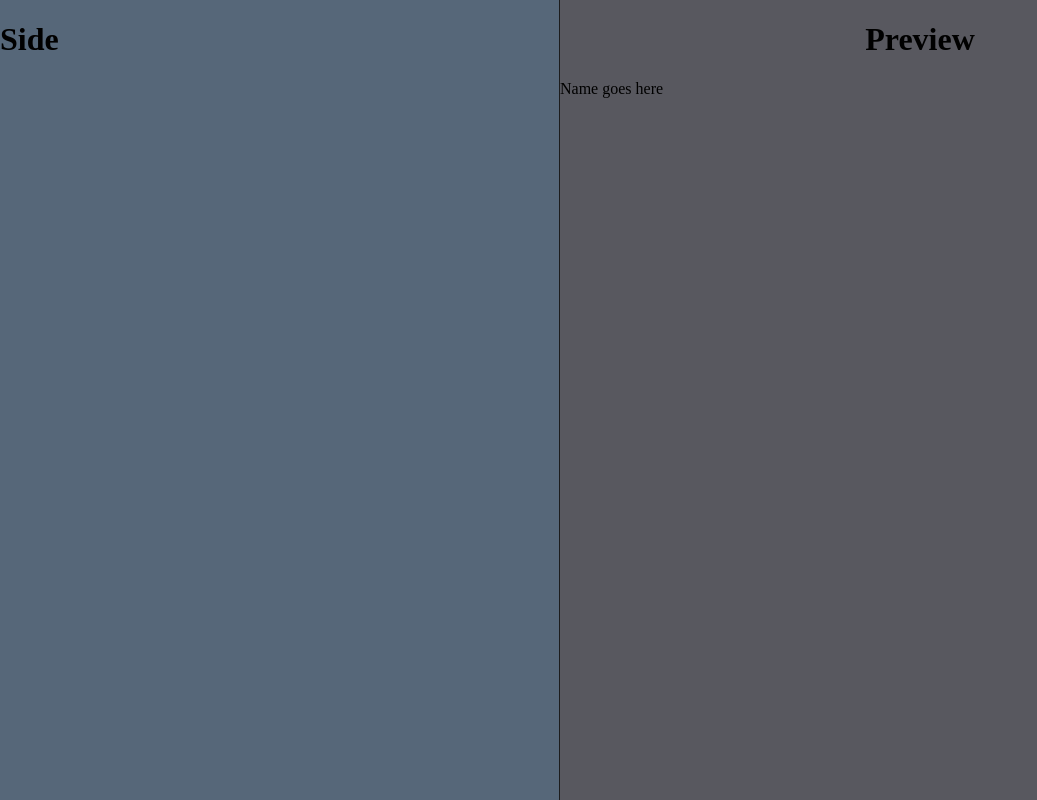
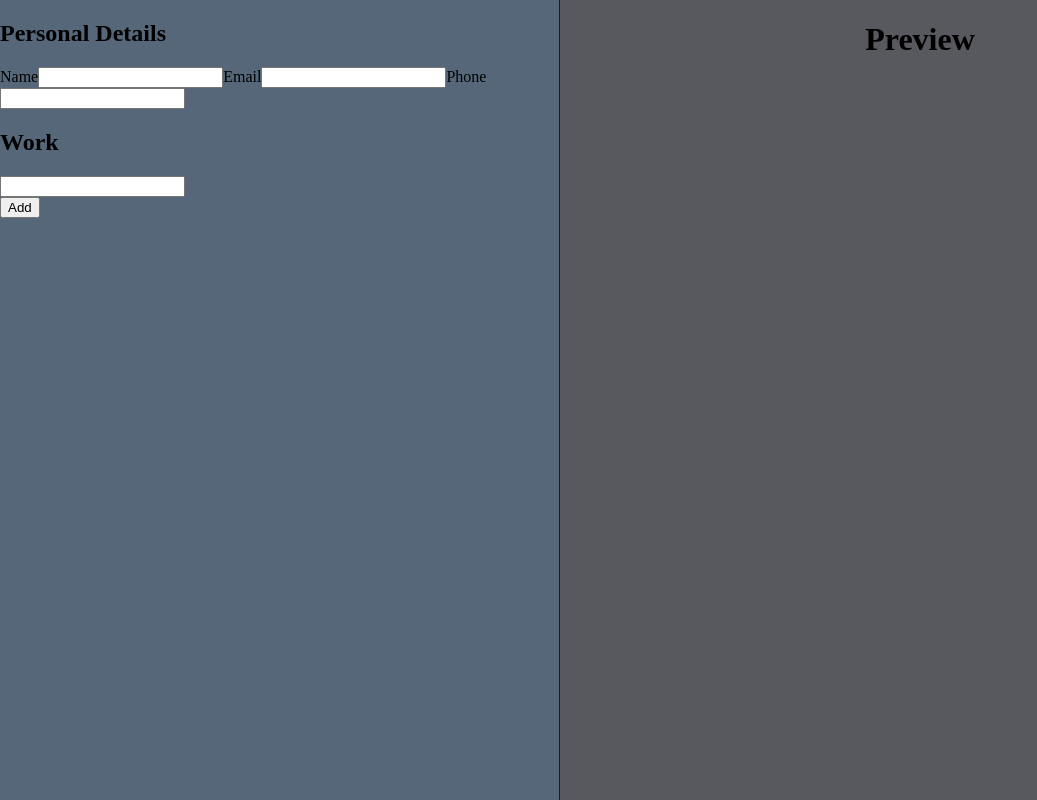
Before and after one commit to Rahul-Ravi-1/CV-Application, a React (Vite) app: page / in a window 1280 px wide. Shown: the whole page, without its empty margins (0-1037 px from the left). Built offline with nearby package versions, Linux system fonts and the light colour scheme.

Commit message:
Personal Details, Work Experience Section

```diff
--- a/src/App.jsx
+++ b/src/App.jsx
@@ -1,14 +1,66 @@
 import './styles/App.css'
 import Sidebar from './components/Sidebar.jsx'
+import Section from './components/Section.jsx'
 import CVPreviewContainer from './components/CVPreviewContainer.jsx'
+import PersonalDetailsForm from './components/PersonalDetailsForm.jsx'
+import WorkExperience from './components/WorkExperience.jsx'
+import { useState } from 'react'
 function App() {
+  const [personalInfo, setPersonalInfo] = useState(
+    {
+      fullName: '',
+      email: '',
+      phone: '',
+    }
+  )
+
+  function handlePersonalChange(field, value) {
+    setPersonalInfo((prev) => ({ ...prev, [field]: value }))
+  }
+
+
+  const [workExperience , setWorkExperience] = useState(
+      [ {id: crypto.randomUUID(), role: ''}]
+  )
+
+  function addWorkExperience(){
+    setWorkExperience((prev) => ([ ...prev, {id: crypto.randomUUID(), role: '' }]))
+  }
+  function updateWorkExperience ( id , field , value ){
+    setWorkExperience((prev) => prev.map((entry) =>
+          entry.id === id ? { ...entry, [field] : value} : entry
+      )
+    )
+  }
+  function deleteWorkExperience(id) {
+    setWorkExperience((prev) => prev.filter((entry) => entry.id !== id))
+  }
+
+
   return (
     <main className="app">
+      <Section/>
       <Sidebar>
-
+        <PersonalDetailsForm
+        personalInfo={personalInfo}
+        onChange={handlePersonalChange}
+        >
+        </PersonalDetailsForm>
+      <WorkExperience
+       workExperience={workExperience}
+       onAdd={addWorkExperience}
+       onChange={updateWorkExperience}
+       >
+      </WorkExperience>
       </Sidebar>
       <CVPreviewContainer>
-        <p>Name goes here</p>
+        <p>{personalInfo.fullName}</p>
+        <p>{personalInfo.email}</p>
+        <p>{personalInfo.phone}</p>
+
+        {workExperience.map((entry) => (
+          <p key={entry.id}>{entry.role}</p>
+        ))}
       </CVPreviewContainer>
     </main>
   )
--- /dev/null
+++ b/src/components/PersonalDetailsForm.jsx
@@ -0,0 +1,31 @@
+export default function PersonalDetailsForm({personalInfo , onChange}) {
+    return (
+        <div className="sidebar-personal">
+            <h2>Personal Details</h2>
+            <label>
+                Name
+                <input
+                type="text"
+                value={(personalInfo.fullName)}
+                onChange={(e) => onChange('fullName', e.target.value)}>
+                </input>
+            </label>
+            <label>
+                Email
+                <input
+                type="email"
+                value={personalInfo.email}
+                onChange={(e) => onChange('email', e.target.value)}
+                />
+            </label>
+            <label>
+                Phone
+                <input
+                type="tel"
+                value={personalInfo.phone}
+                onChange={(e) => onChange('phone', e.target.value)}
+                />
+            </label>
+        </div>
+    );
+}
--- /dev/null
+++ b/src/components/Section.jsx
@@ -0,0 +1,7 @@
+export default function Section({children}) {
+    return (
+        <div className="section">
+            {children}
+        </div>
+    );
+}
--- a/src/components/Sidebar.jsx
+++ b/src/components/Sidebar.jsx
@@ -1,7 +1,7 @@
-export default function SideBar() {
+export default function SideBar({children}) {
     return (
         <div className="sidebar">
-            <h1> Side </h1>
+            {children}
         </div>
     );
 }
--- /dev/null
+++ b/src/components/WorkExperience.jsx
@@ -0,0 +1,19 @@
+export default function WorkExperience({workExperience, onAdd,  onChange}) {
+    return (
+        <div className="sidebar-work">
+            <h2>Work</h2>
+            {workExperience.map((entry) => (
+            <div key={entry.id}>
+                <label>
+                <input
+                    type="text"
+                    value={(entry.role)}
+                    onChange={(e) => onChange( entry.id, 'role', e.target.value)}>
+                </input>
+            </label>
+            </div>
+            ))}
+            <button type="button" onClick={onAdd}>Add</button>
+        </div>
+    );
+}
--- a/src/styles/App.css
+++ b/src/styles/App.css
@@ -21,6 +21,9 @@ body {
   background: #566779;
   border-right: 1px solid #1c1c1d;
 }
+.sidebar-personal{
+
+}
 .cvpreview{
   flex: 1 1 0;
   min-width: 0;
```
